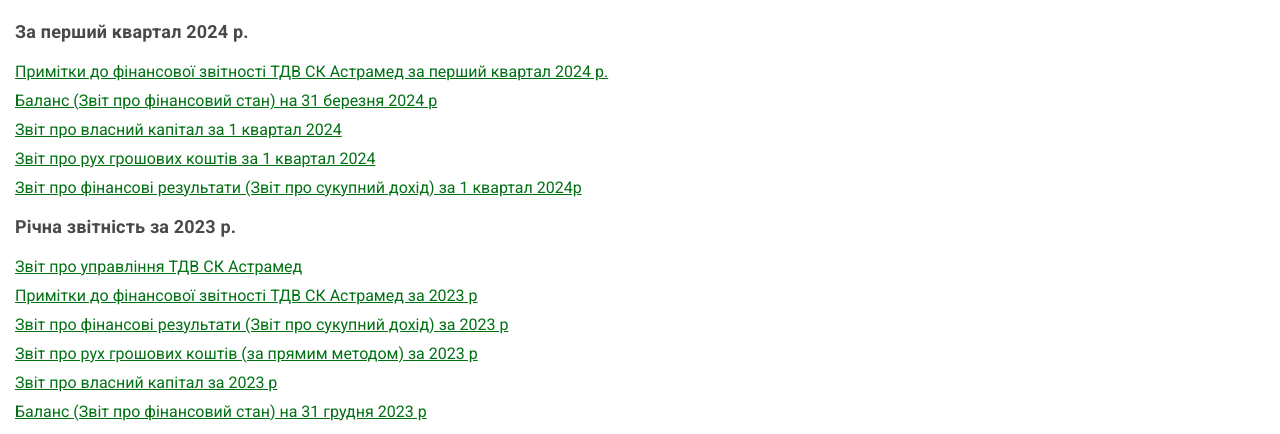
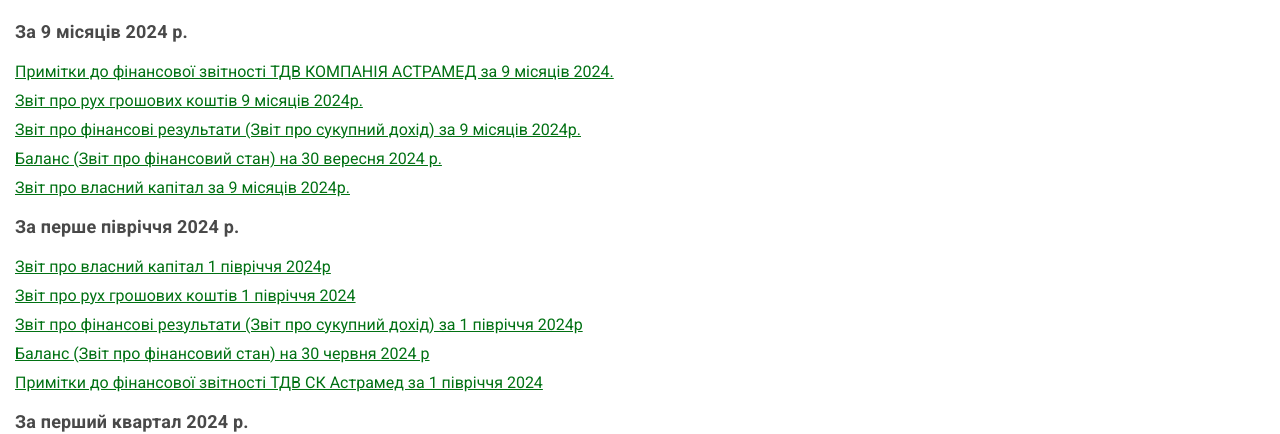
Before and after one commit to purr-purr/astramed-ic.com, a plain HTML site: page reporting.html in a window 1280 px wide. Shown: the part 367-801 px from the top of the page. Drawn offline with nearby package versions, Linux system fonts and the light colour scheme; a web font is replaced by a local one.

Commit message:
feat: udate reports

```diff
--- a/reporting.html
+++ b/reporting.html
@@ -50,6 +50,75 @@
                 <h2>Звітність "Астрамед"</h2>
 
                 <ul class="link-list">
+	                <li>
+		                <h3 class="link-list__sub-title">За 9 мiсяцiв 2024
+			                р.</h3>
+	                </li>
+
+	                <li>
+		                <a
+			                href="assets/documents/reporting/2024/nine_months_2024/Примітки до фінансової звітності ТДВ КОМПАНІЯ АСТРАМЕД за 9 місяців 2024.pdf"
+			                target="_blank">Примітки до фінансової звітності ТДВ КОМПАНІЯ АСТРАМЕД за 9 місяців 2024.</a>
+	                </li>
+	                <li>
+		                <a
+			                href="assets/documents/reporting/2024/nine_months_2024/Звіт про рух грошових коштів 9 місяців 2024р.pdf"
+			                target="_blank">Звіт про рух грошових коштів 9 місяців 2024р.</a>
+	                </li>
+	                <li>
+		                <a
+			                href="assets/documents/reporting/2024/nine_months_2024/Звіт про фінансові результати (Звіт про сукупний дохід) за 9 місяців 2024р.pdf"
+			                target="_blank">Звіт про фінансові результати (Звіт про сукупний дохід) за 9 місяців 2024р.</a>
+	                </li>
+	                <li>
+		                <a
+			                href="assets/documents/reporting/2024/nine_months_2024/Баланс (Звіт про фінансовий стан) на 30 вересня 2024 р.pdf"
+			                target="_blank">Баланс (Звіт про фінансовий стан) на 30 вересня 2024 р.</a>
+	                </li>
+	                <li>
+		                <a
+			                href="assets/documents/reporting/2024/nine_months_2024/Звіт про власний капітал за 9 місяців 2024р.pdf"
+			                target="_blank">Звіт про власний капітал за 9 місяців 2024р.</a>
+	                </li>
+
+
+
+
+	                <li>
+		                <h3 class="link-list__sub-title">За перше півріччя 2024
+			                р.</h3>
+	                </li>
+
+	                <li>
+		                <a
+			                href="assets/documents/reporting/2024/six_months_2024/Звіт про власний капітал 1 півріччя 2024р.pdf"
+			                target="_blank">Звіт про власний капітал 1 півріччя 2024р</a>
+	                </li>
+
+	                <li>
+		                <a
+			                href="assets/documents/reporting/2024/six_months_2024/Звіт про рух грошових коштів 1 півріччя 2024.pdf"
+			                target="_blank">Звіт про рух грошових коштів 1 півріччя 2024</a>
+	                </li>
+
+	                <li>
+		                <a
+			                href="assets/documents/reporting/2024/six_months_2024/Звіт про фінансові результати (Звіт про сукупний дохід) за 1 півріччя 2024р.pdf"
+			                target="_blank">Звіт про фінансові результати (Звіт про сукупний дохід) за 1 півріччя 2024р</a>
+	                </li>
+
+	                <li>
+		                <a
+			                href="assets/documents/reporting/2024/six_months_2024/Баланс (Звіт про фінансовий стан) на 30 червня 2024 р.pdf"
+			                target="_blank">Баланс (Звіт про фінансовий стан) на 30 червня 2024 р</a>
+	                </li>
+
+	                <li>
+		                <a
+			                href="assets/documents/reporting/2024/six_months_2024/Примітки до фінансової звітності ТДВ СК Астрамед за 1 півріччя 2024.pdf"
+			                target="_blank">Примітки до фінансової звітності ТДВ СК Астрамед за 1 півріччя 2024</a>
+	                </li>
+
 	                <li>
 		                <h3 class="link-list__sub-title">За перший квартал
 			                2024 р.</h3>
```
Also changed, not shown: assets/styles/css/main.css, 10 other files.
